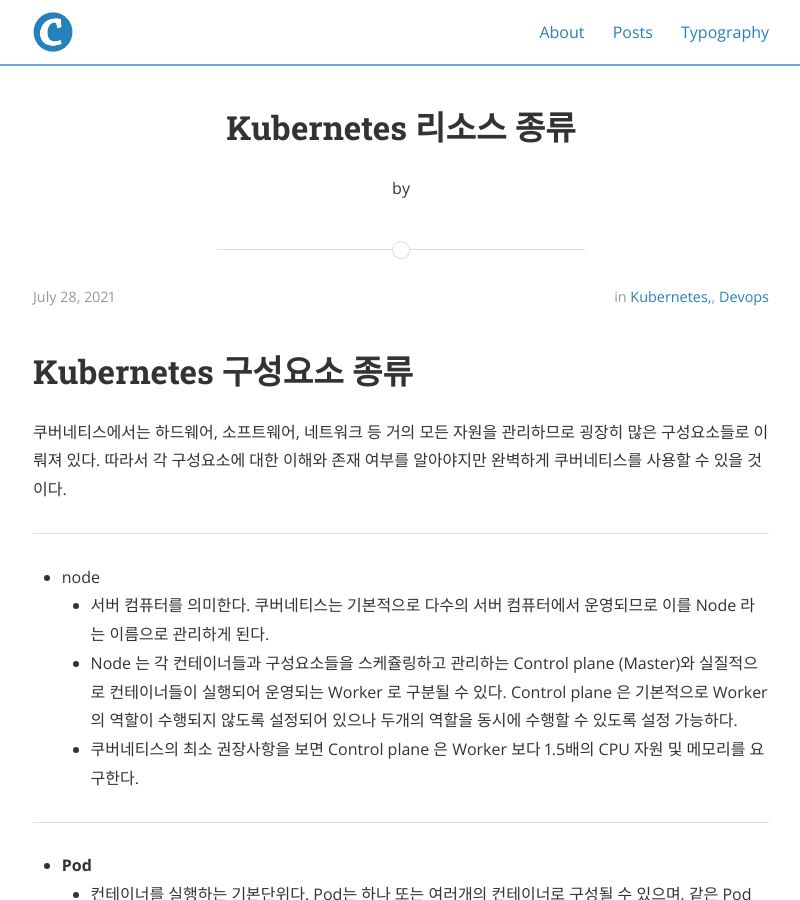
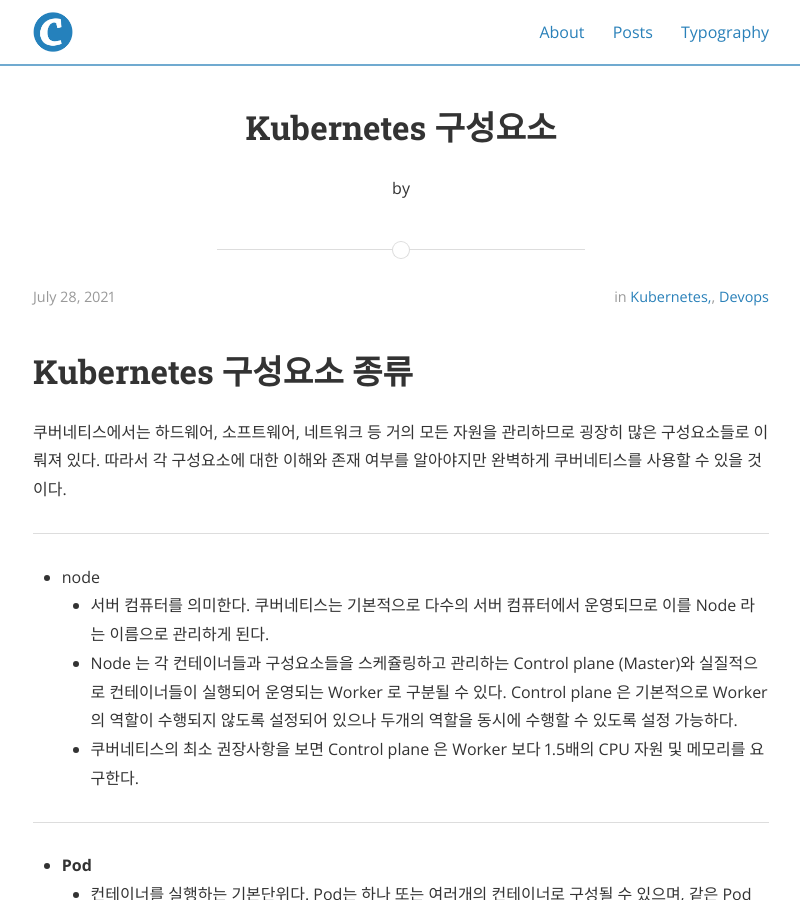
Before and after one commit to copper-light/copper-light.github.io, a Jekyll site: the page built from _posts/2021-07-28-Kubernetes_구성요소.md, in a window 1280 px wide and 900 px high. Shown: the whole window, without its empty margins (239-1039 px from the left). Built offline with Jekyll 4.4.1, drawn with Linux system fonts in a browser that asks for light colours; nearby versions of some CDN libraries.

Commit message:
Update 2021-07-28-Kubernetes_구성요소.md

```diff
--- a/_posts/2021-07-28-Kubernetes_구성요소.md
+++ b/_posts/2021-07-28-Kubernetes_구성요소.md
@@ -1,7 +1,7 @@
 ---
 
 layout: post
-title:  "Kubernetes 리소스 종류"
+title:  "Kubernetes 구성요소"
 date:   2021-07-28 16:14:36 +0530
 categories: Kubernetes, DevOps
 
```
